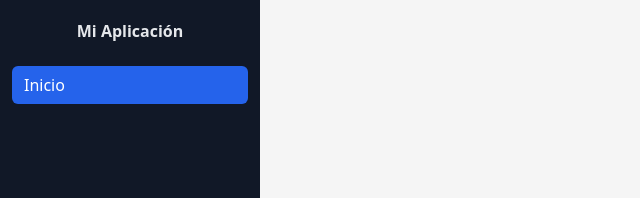
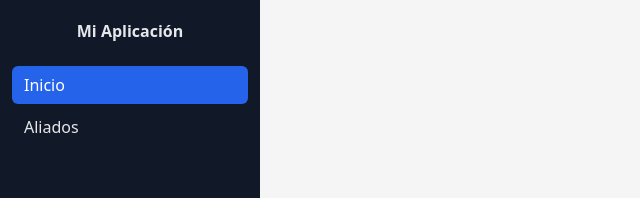
Before and after one commit to EstebanCesp/FRONT-Proyecto-aplicaciones-serviciosweb, an Angular app: page / in a window 1280 px wide. Shown: the top 198 px of the page, without its empty margins (0-640 px from the left). Built offline with nearby package versions, Linux system fonts and the light colour scheme.

Commit message:
Agregacion del componente aliados al sidebar

```diff
--- a/src/app/shared/sidebar/sidebar.html
+++ b/src/app/shared/sidebar/sidebar.html
@@ -20,6 +20,18 @@
           Inicio
         </a>
       </li>
+      <li>
+        <a
+          routerLink="/aliados"
+          routerLinkActive="sidebar__link--active"
+          [routerLinkActiveOptions]="{ exact: true }"
+          class="sidebar__link"
+          (click)="close()"
+        >
+          Aliados
+        </a>
+      </li>
+
       <!-- Agrega más enlaces según tus rutas -->
     </ul>
   </nav>
```
